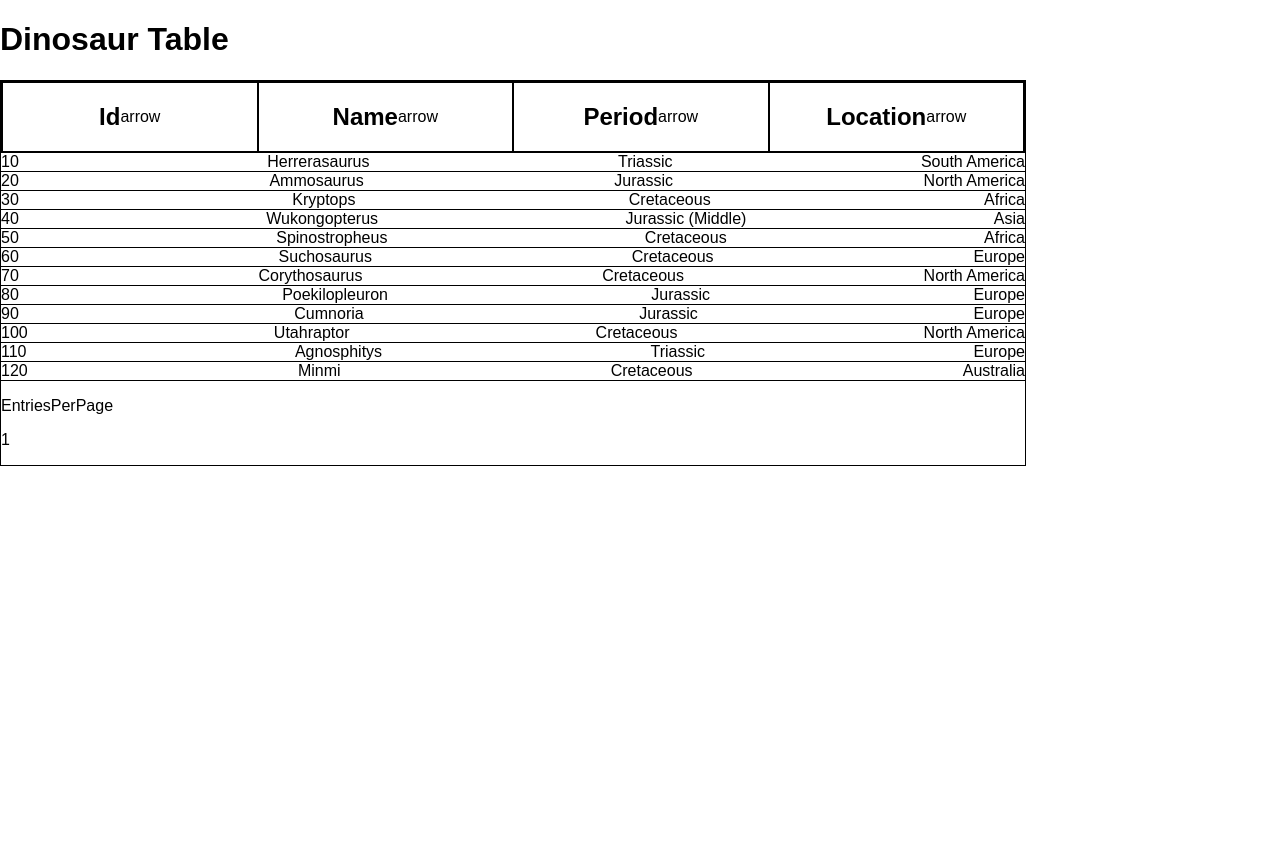
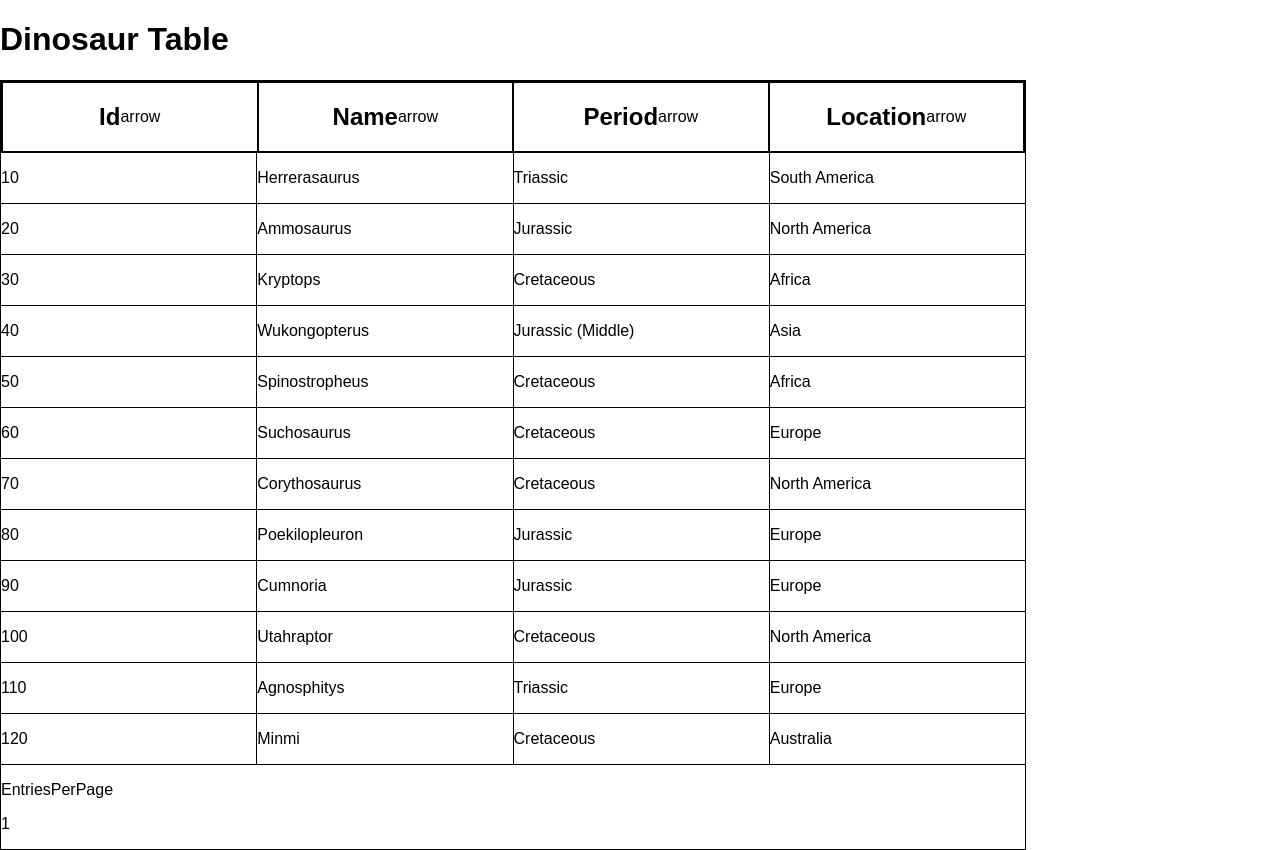
Before and after one commit to brenderbee/table-practice, a React (Create React App) app: page / in a window 1280 px wide. Before the commit the page ends 800 px from the top, so only its background shows below. Built offline with nearby package versions, Linux system fonts and the light colour scheme.

Commit message:
Create stylesheet for RowCell and import to RowCell component.

```diff
--- /dev/null
+++ b/src/assets/css/RowCell.css
@@ -0,0 +1,8 @@
+.row-cell {
+  border-right: 1px solid black;
+  width: 100%;
+}
+
+.row-cell:last-child {
+  border: none;
+}
--- a/src/components/RowCell.js
+++ b/src/components/RowCell.js
@@ -1,10 +1,13 @@
 import React, { Component } from 'react';
+import './../assets/css/RowCell.css';
 import PropTypes from 'prop-types';
 
 class RowCell extends Component {
   render() {
     return (
-      <div>{this.props.cell}</div>
+      <div className="row-cell">
+        <p>{this.props.cell}</p>
+      </div>
     );
   }
 }
```
